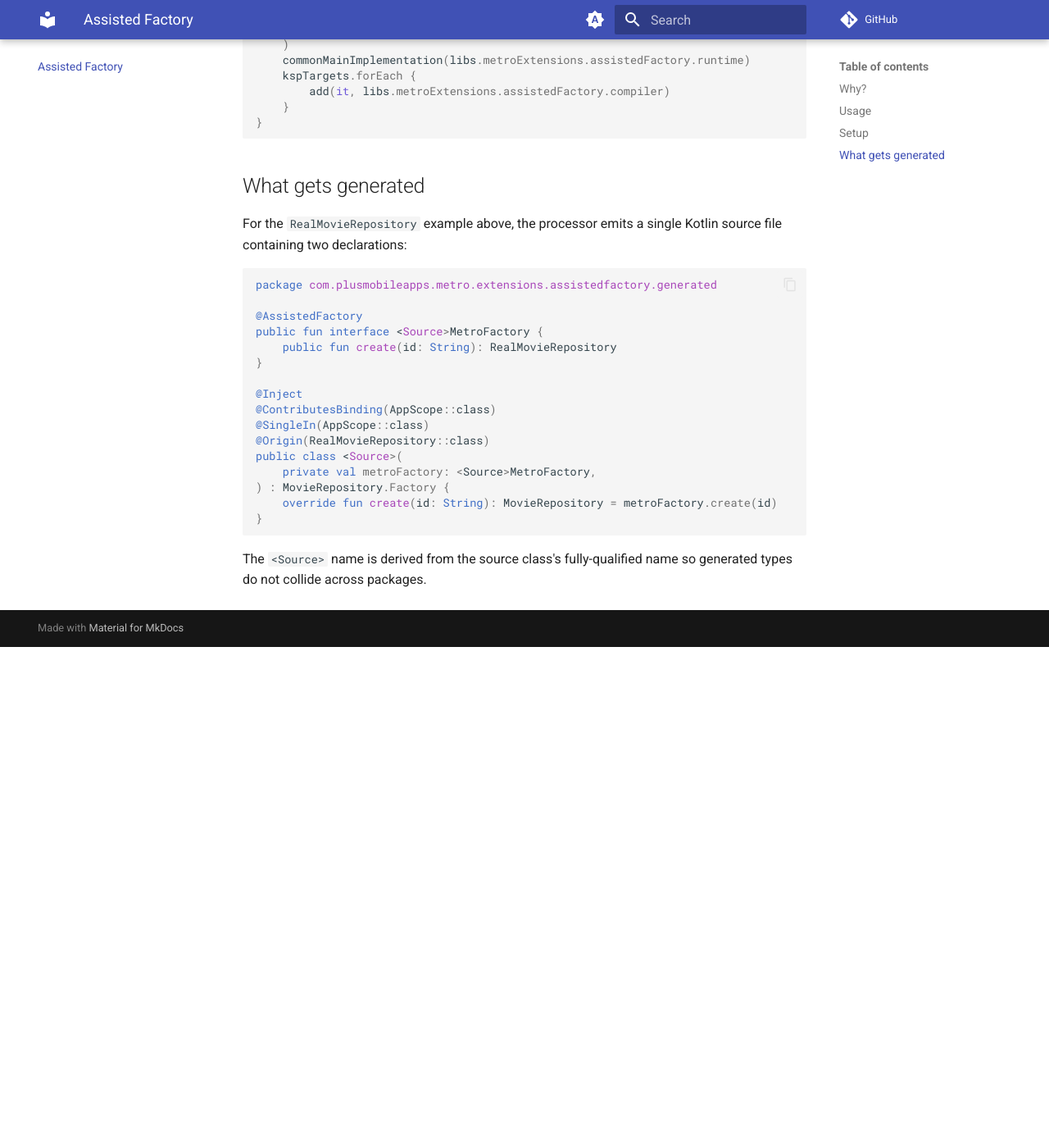
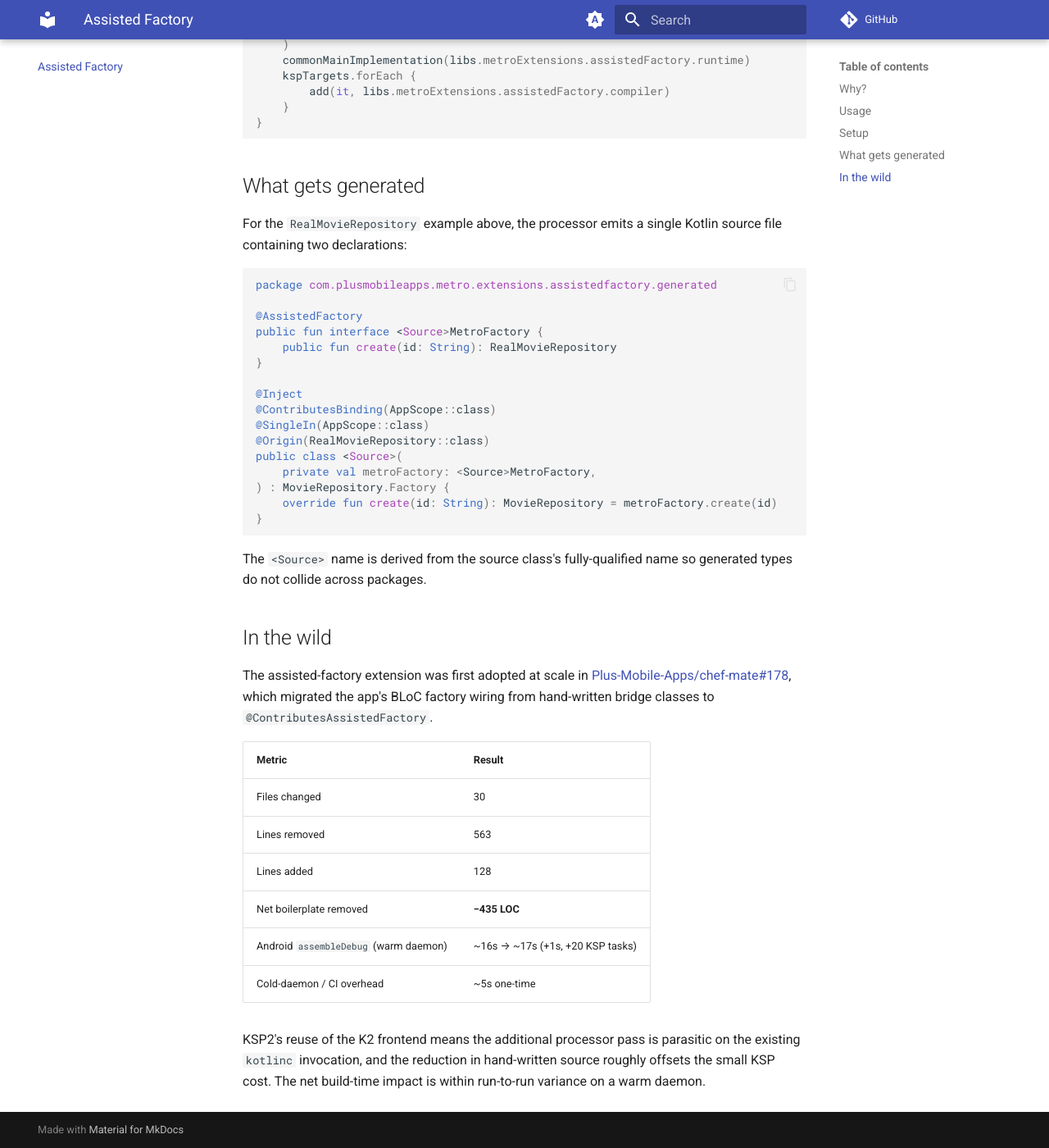
Before and after one commit to Plus-Mobile-Apps/metro-extensions, an MkDocs documentation site: the page built from docs/assisted-factory.md, in a window 1280 px wide and 1400 px high, scrolled down 2481 px. Shown: the whole window at 82% size. Built offline with MkDocs 1.6.1 and Material for MkDocs 9.7.7, drawn with Linux system fonts in a browser that asks for light colours; comment, search, counter and statistics services are not loaded; before the commit the page ends 3270 px from its top, so only the background shows below that.

Commit message:
docs: add chef-mate adoption stats to assisted-factory page (#2)
Adds an "In the wild" section to the assisted-factory docs pointing at
Plus-Mobile-Apps/chef-mate#178 (first real-world adoption), with the
net LOC reduction and the benchmarked build-time delta so prospective
users have measured numbers instead of vibes.

Co-authored-by: Claude Opus 4.7 <noreply@anthropic.com>

````diff
--- a/docs/assisted-factory.md
+++ b/docs/assisted-factory.md
@@ -136,3 +136,18 @@ public class <Source>(
 ```
 
 The `<Source>` name is derived from the source class's fully-qualified name so generated types do not collide across packages.
+
+## In the wild
+
+The assisted-factory extension was first adopted at scale in [Plus-Mobile-Apps/chef-mate#178](https://github.com/Plus-Mobile-Apps/chef-mate/pull/178), which migrated the app's BLoC factory wiring from hand-written bridge classes to `@ContributesAssistedFactory`.
+
+| Metric                                | Result                            |
+| ------------------------------------- | --------------------------------- |
+| Files changed                         | 30                                |
+| Lines removed                         | 563                               |
+| Lines added                           | 128                               |
+| Net boilerplate removed               | **−435 LOC**                      |
+| Android `assembleDebug` (warm daemon) | ~16s → ~17s (+1s, +20 KSP tasks)  |
+| Cold-daemon / CI overhead             | ~5s one-time                      |
+
+KSP2's reuse of the K2 frontend means the additional processor pass is parasitic on the existing `kotlinc` invocation, and the reduction in hand-written source roughly offsets the small KSP cost. The net build-time impact is within run-to-run variance on a warm daemon.
````
